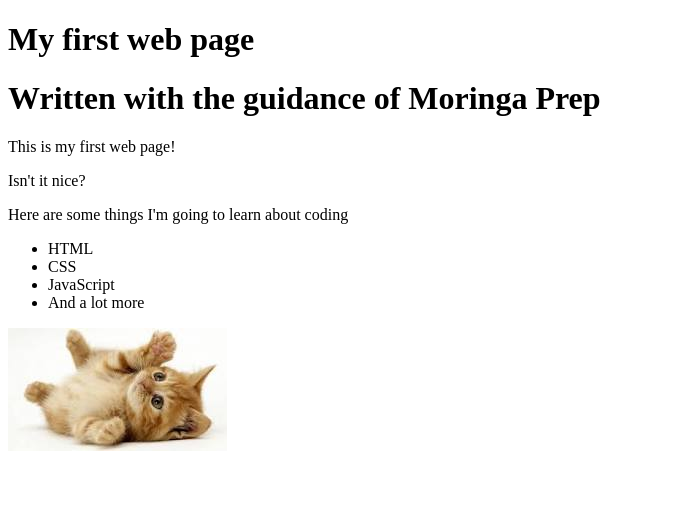
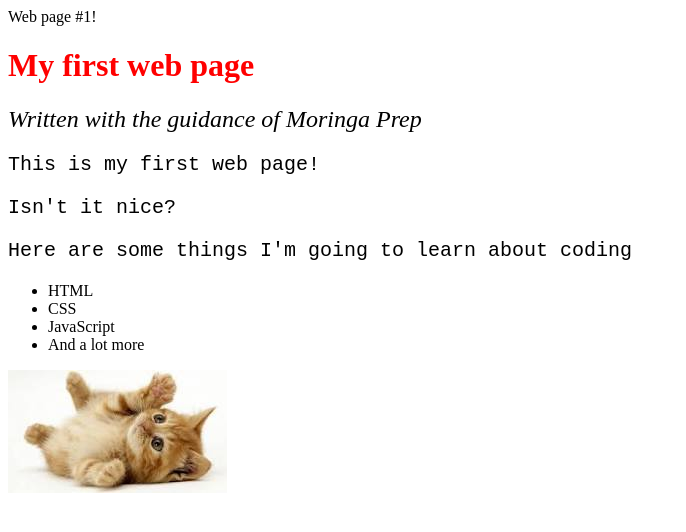
Before and after one commit to Gmrndn8/hello-world, a plain HTML site: page my-first-webpage.html in a window 1280 px wide. Shown: the whole page, without its empty margins (0-686 px from the left). Drawn offline with Linux system fonts and the light colour scheme.

Commit message:
New files

```diff
--- /dev/null
+++ b/css/style.css
@@ -0,0 +1,13 @@
+h1 {
+  color: red;
+}
+h2 {
+  text-align: left;
+  font-style: oblique;
+  font-weight: 500;
+}
+p {
+  font-family: monospace;
+  font-size: 20px;
+  line-height: inherit;
+}
--- /dev/null
+++ b/css/styles.css
@@ -0,0 +1,17 @@
+h1 {
+  color: limegreen;
+  text-align: justify;
+}
+h2 {
+  color: #00f;
+  text-align: center;
+}
+p {
+  color: black:
+  font-family: cursive;
+  text-align: left;
+}
+ul {
+  font-size: 20px;
+  line-height: 30px;
+}
--- /dev/null
+++ b/favorite-places.html
@@ -0,0 +1,20 @@
+<!DOCTYPE html>
+<html>
+  <head>
+    <link href="css/style.css" rel="stylesheet" type="text/css">
+    <title>Gideon's Favorite Places</title>
+  </head>
+  <body>
+    <h1>Here is a list of my <strong>favorite places</strong>.</h1>
+    <p>Travelling is amazing. In my travels I have found several good spots</p>
+    <p>Here is a list</p>
+      <ol>
+        <li>Jamaica</li>
+        <img src="img/jamaica.jpg"alt="A waterfall in Jamaica">
+        <li>Thompson falls</li>
+        <img src="img/thompsonfalls.jpg"alt="Thompson falls">
+        <li>Table mountain</li>
+        <img src="img/tablemountain.jpg"alt="Table Mountain">
+      </ol>
+  </body>
+</html>
--- a/my-first-webpage.html
+++ b/my-first-webpage.html
@@ -1,11 +1,12 @@
 <!DOCTYPE html>
 <html>
   <head>
+    <link href="css/style.css" rel="stylesheet" type="text/css"
     <title>Web page #1!</title>
   </head>
   <body>
     <h1>My first web page</h1>
-    <h1>Written with the guidance of Moringa Prep</h2>
+    <h2>Written with the guidance of Moringa Prep</h2>
 
     <p>This is my first web page!</p>
     <p>Isn't it nice?<p>
```
Also changed, not shown: you are awesome.html (added, +9 -0 lines), img/jamaica.jpg (added), img/tablemountain.jpg (added), 1 other file.
